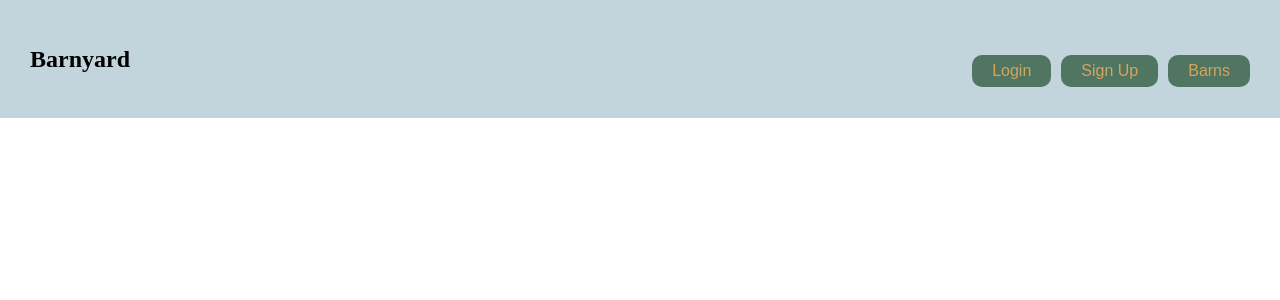
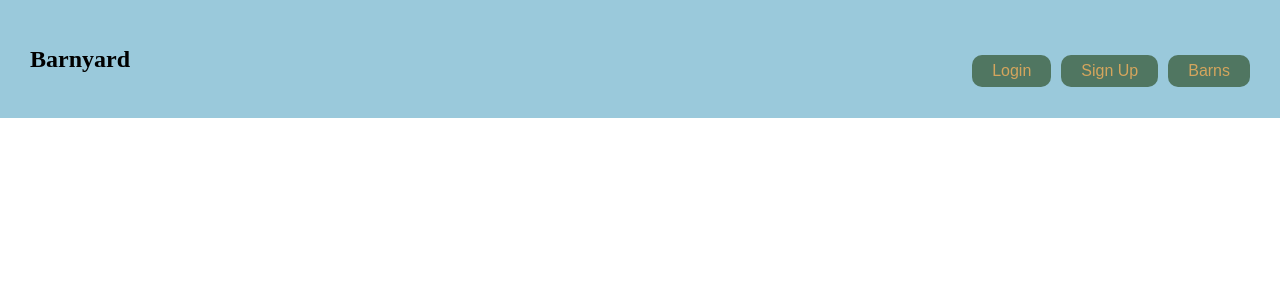
Before and after one commit to MirMello/barnyard, a React (Create React App) app in the folder client/: page / in a window 1280 px wide. Shown: the top 300 px of the page. Built offline with nearby package versions, Linux system fonts and the light colour scheme.

Commit message:
no changes

```diff
--- a/client/src/index.css
+++ b/client/src/index.css
@@ -2,7 +2,7 @@
   --primary-color: #d4a55d;
   --secondary-color: #507661;
   --tertiary-color: #ee593f;
-  --color-four: #c3d5dc;
+  --color-four: #9ac9db;
 }
 
 * {
```
